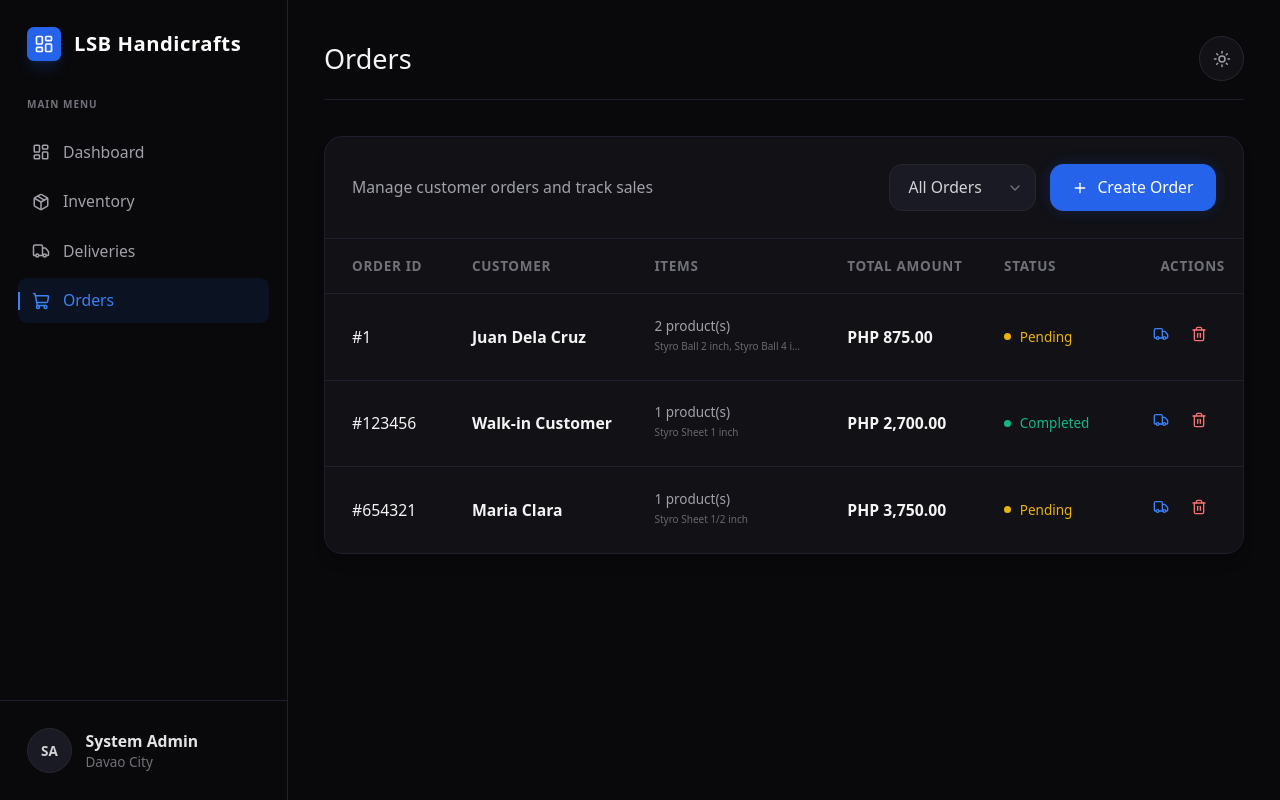
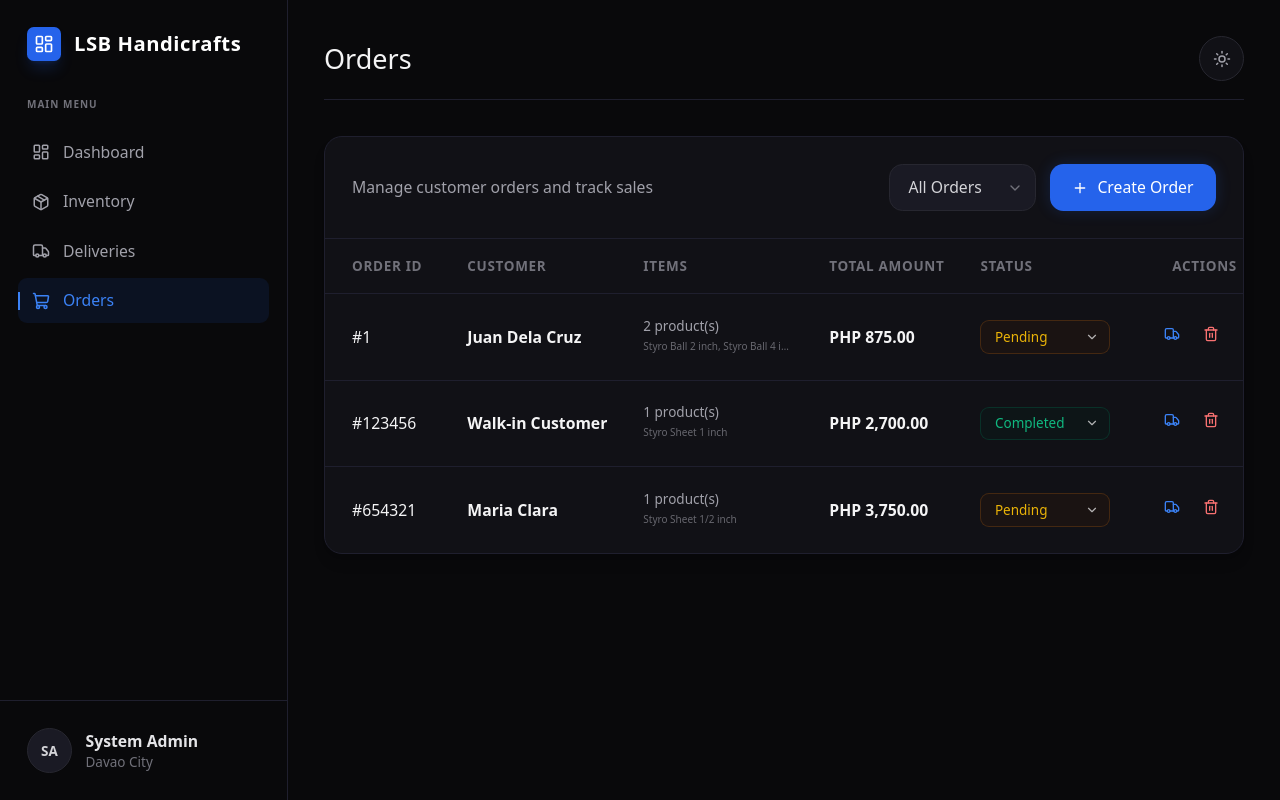
Before and after one commit to NerfedD/LSB-Handicrafts, a React (Vite) app in the folder lsbHandicraft/: page / in a window 1280 px wide. Both pictures are taken after a click on the button "Orders". Built offline with nearby package versions, Linux system fonts and the light colour scheme.

Commit message:
fix: restore missing components and reintegrate row dropdowns

```diff
--- a/lsbHandicraft/src/components/views/DeliveryList.jsx
+++ b/lsbHandicraft/src/components/views/DeliveryList.jsx
@@ -27,7 +27,6 @@ export function DeliveryList({ deliveries, setDeliveries, navigateTo, showModal
 
   return (
     <div className="animate-in fade-in duration-300 w-full">
-
       <div className="bg-white dark:bg-[#111116] border border-zinc-200 dark:border-[#1F1F2E] rounded-2xl overflow-hidden shadow-sm dark:shadow-lg w-full">
         <div className="p-4 md:p-6 flex flex-col sm:flex-row justify-between items-start sm:items-center gap-4 border-b border-zinc-200 dark:border-[#1F1F2E]">
           <p className="text-zinc-500 dark:text-zinc-400 text-sm">Manage product deliveries and track their status</p>
@@ -102,23 +101,25 @@ export function DeliveryList({ deliveries, setDeliveries, navigateTo, showModal
                     </div>
                   </td>
                   <td className="px-4 py-5">
-                    <div className="flex items-center gap-2">
-                      <div className={`w-1.5 h-1.5 rounded-full ${
-                        delivery.status === 'Not Yet Delivered'
-                          ? 'bg-red-500'
-                          : delivery.status === 'Delivered'
-                          ? 'bg-emerald-500'
-                          : 'bg-yellow-500'
-                      }`}></div>
-                      <span className={`font-medium text-xs ${
-                        delivery.status === 'Not Yet Delivered'
-                          ? 'text-red-600 dark:text-red-500'
-                          : delivery.status === 'Delivered'
-                          ? 'text-emerald-600 dark:text-emerald-500'
-                          : 'text-yellow-600 dark:text-yellow-500'
-                      }`}>
-                        {delivery.status}
-                      </span>
+                    <div className="relative inline-block w-[140px] md:w-[150px]">
+                      <select
+                        value={delivery.status}
+                        onChange={(e) => handleStatusChange(delivery.id, e.target.value)}
+                        className={`appearance-none w-full outline-none pr-8 pl-3 py-1.5 rounded-lg border text-xs font-medium cursor-pointer transition-colors ${
+                          delivery.status === 'Not Yet Delivered'
+                            ? 'border-red-200 text-red-600 bg-red-50 hover:bg-red-100 dark:border-red-900/50 dark:text-red-500 dark:bg-red-950/20 dark:hover:bg-red-950/40'
+                            : delivery.status === 'Delivered'
+                            ? 'border-emerald-200 text-emerald-600 bg-emerald-50 hover:bg-emerald-100 dark:border-emerald-900/50 dark:text-emerald-500 dark:bg-emerald-950/20 dark:hover:bg-emerald-950/40'
+                            : 'border-yellow-200 text-yellow-600 bg-yellow-50 hover:bg-yellow-100 dark:border-yellow-900/50 dark:text-yellow-500 dark:bg-yellow-950/20 dark:hover:bg-yellow-950/40'
+                        }`}
+                      >
+                        <option value="Not Yet Delivered" className="bg-white text-zinc-900 dark:bg-[#1A1A24] dark:text-zinc-200">Not Yet Delivered</option>
+                        <option value="On The Way" className="bg-white text-zinc-900 dark:bg-[#1A1A24] dark:text-zinc-200">On The Way</option>
+                        <option value="Delivered" className="bg-white text-zinc-900 dark:bg-[#1A1A24] dark:text-zinc-200">Delivered</option>
+                      </select>
+                      <ChevronDown size={14} className={`absolute right-2.5 top-1/2 -translate-y-1/2 pointer-events-none opacity-70 ${
+                        delivery.status === 'Not Yet Delivered' ? 'text-red-600 dark:text-red-500' : delivery.status === 'Delivered' ? 'text-emerald-600 dark:text-emerald-500' : 'text-yellow-600 dark:text-yellow-500'
+                      }`} />
                     </div>
                   </td>
                   <td className="px-4 md:px-6 py-5 text-right">
@@ -191,7 +192,6 @@ export function AddDelivery({ record, navigateTo, inventory, deliveries, setDeli
 
   return (
     <div className="animate-in fade-in duration-300 w-full">
-
       <div className="bg-white dark:bg-[#111116] border border-zinc-200 dark:border-[#1F1F2E] rounded-2xl overflow-hidden shadow-sm dark:shadow-lg p-4 md:p-6">
         <div className="flex flex-col sm:flex-row justify-between items-start sm:items-center gap-4 mb-6">
           <p className="text-zinc-500 dark:text-zinc-400 text-sm">Manage product deliveries and track their status</p>
--- a/lsbHandicraft/src/components/views/OrdersList.jsx
+++ b/lsbHandicraft/src/components/views/OrdersList.jsx
@@ -22,8 +22,6 @@ export function OrdersList({ orders, setOrders, inventory, navigateTo, showModal
 
   return (
     <div className="animate-in fade-in duration-300 w-full">
-
-
       <div className="bg-white dark:bg-[#111116] border border-zinc-200 dark:border-[#1F1F2E] rounded-2xl overflow-hidden shadow-sm dark:shadow-lg w-full">
         <div className="p-4 md:p-6 flex flex-col sm:flex-row justify-between items-start sm:items-center gap-4 border-b border-zinc-200 dark:border-[#1F1F2E]">
           <p className="text-zinc-500 dark:text-zinc-400 text-sm">Manage customer orders and track sales</p>
@@ -88,23 +86,23 @@ export function OrdersList({ orders, setOrders, inventory, navigateTo, showModal
                       PHP {order.totalAmount.toLocaleString(undefined, { minimumFractionDigits: 2, maximumFractionDigits: 2 })}
                     </td>
                     <td className="px-4 py-5">
-                      <div className="flex items-center gap-2">
-                        <div className={`w-1.5 h-1.5 rounded-full ${
-                          order.status === 'Pending'
-                            ? 'bg-yellow-500'
-                            : order.status === 'Completed'
-                            ? 'bg-emerald-500'
-                            : 'bg-red-500'
-                        }`}></div>
-                        <span className={`font-medium text-xs ${
-                          order.status === 'Pending'
-                            ? 'text-yellow-600 dark:text-yellow-500'
-                            : order.status === 'Completed'
-                            ? 'text-emerald-600 dark:text-emerald-500'
-                            : 'text-red-600 dark:text-red-500'
-                        }`}>
-                          {order.status}
-                        </span>
+                      <div className="relative inline-block w-[130px]">
+                        <select
+                          value={order.status}
+                          onChange={(e) => handleStatusChange(order.id, e.target.value)}
+                          className={`appearance-none w-full outline-none pr-8 pl-3 py-1.5 rounded-lg border text-xs font-medium cursor-pointer transition-colors ${
+                            order.status === 'Pending'
+                              ? 'border-yellow-200 text-yellow-600 bg-yellow-50 hover:bg-yellow-100 dark:border-yellow-900/50 dark:text-yellow-500 dark:bg-yellow-950/20 dark:hover:bg-yellow-950/40'
+                              : order.status === 'Completed'
+                              ? 'border-emerald-200 text-emerald-600 bg-emerald-50 hover:bg-emerald-100 dark:border-emerald-900/50 dark:text-emerald-500 dark:bg-emerald-950/20 dark:hover:bg-emerald-950/40'
+                              : 'border-red-200 text-red-600 bg-red-50 hover:bg-red-100 dark:border-red-900/50 dark:text-red-500 dark:bg-red-950/20 dark:hover:bg-red-950/40'
+                          }`}
+                        >
+                          <option value="Pending" className="bg-white text-zinc-900 dark:bg-[#1A1A24] dark:text-zinc-200">Pending</option>
+                          <option value="Completed" className="bg-white text-zinc-900 dark:bg-[#1A1A24] dark:text-zinc-200">Completed</option>
+                          <option value="Cancelled" className="bg-white text-zinc-900 dark:bg-[#1A1A24] dark:text-zinc-200">Cancelled</option>
+                        </select>
+                        <ChevronDown size={14} className="absolute right-2.5 top-1/2 -translate-y-1/2 pointer-events-none opacity-70" />
                       </div>
                     </td>
                     <td className="px-4 md:px-6 py-5 text-right flex items-center justify-end gap-1">
@@ -194,8 +192,6 @@ export function CreateOrder({ navigateTo, inventory, orders, setOrders, showModa
 
   return (
     <div className="animate-in fade-in duration-300 w-full">
-
-
       <div className="grid grid-cols-1 lg:grid-cols-3 gap-8">
         {/* Left Column: Customer & Item Selection */}
         <div className="lg:col-span-2 space-y-6">
```
